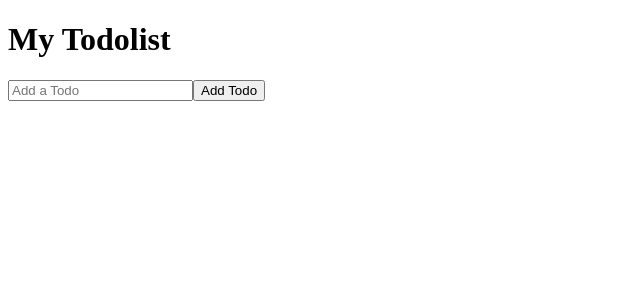
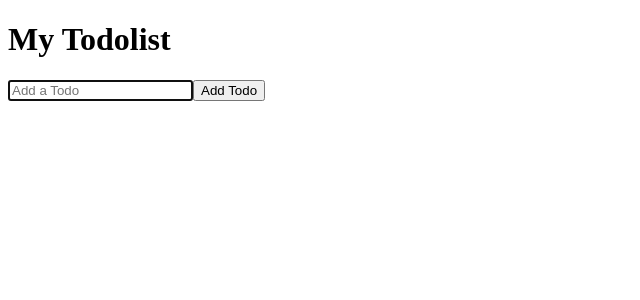
Before and after one commit to ramonjmcastillo/zensmart-technical, a React (Create React App) app: page / in a window 1280 px wide. Shown: the top 300 px of the page, without its empty margins (0-640 px from the left). Built offline with nearby package versions, Linux system fonts and the light colour scheme.

Commit message:
Added focus for text input

```diff
--- a/src/components/TodoList/Form.jsx
+++ b/src/components/TodoList/Form.jsx
@@ -1,8 +1,14 @@
-import React, { useState } from "react";
+import React, { useState, useEffect, useRef } from "react";
 
 const Form = (props) => {
   const [todoInput, setTodoInput] = useState("");
   const [id, setId] = useState(0);
+
+  const inputRef = useRef(null);
+
+  useEffect(() => {
+    inputRef.current.focus();
+  });
 
   const giveTodoId = () => {
     setId(id + 1);
@@ -28,6 +34,7 @@ const Form = (props) => {
         type="text"
         placeholder="Add a Todo"
         value={todoInput}
+        ref={inputRef}
       />
       <button> Add Todo</button>
     </form>
```
